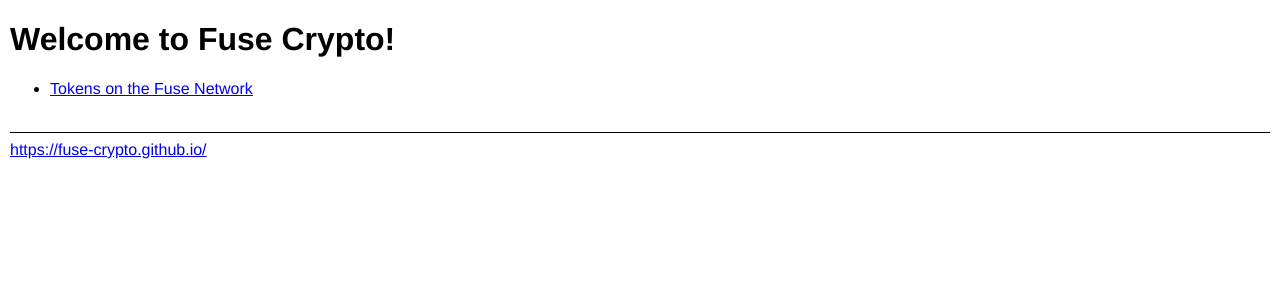
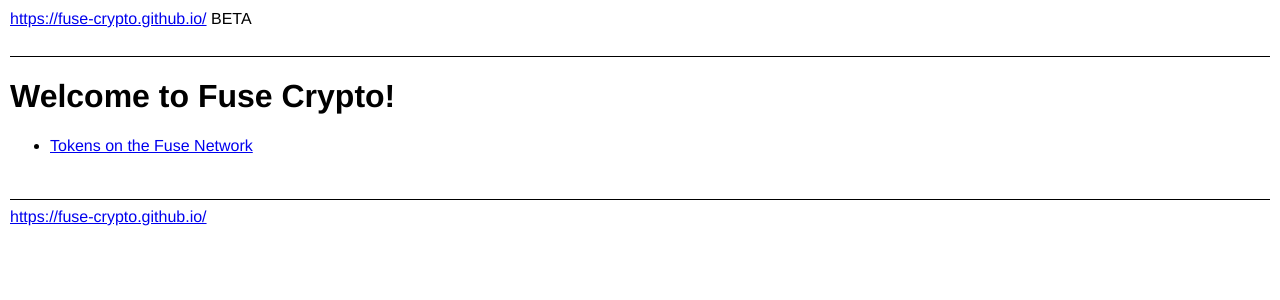
Before and after one commit to Fuse-Crypto/fuse-crypto.github.io, a Jekyll site: the page built from index.md, in a window 1280 px wide. Shown: the top 300 px of the page. Built offline with Jekyll 4.4.1, drawn with Linux system fonts in a browser that asks for light colours.

Commit message:
Update default.html

```diff
--- a/_layouts/default.html
+++ b/_layouts/default.html
@@ -20,7 +20,7 @@
   background-color: #ddd;
 }
 footer {
-  padding-top: 10px;
+  padding-top: 20px;
 }
 hr {
   border: 0;
@@ -29,6 +29,8 @@
 </style>
 </head>
 <body>
+<a href="https://fuse-crypto.github.io/">https://fuse-crypto.github.io/</a> BETA
+<hr style="padding-bottom: 20px;" />
 {{ content }}
 <footer>
 <hr />
```
